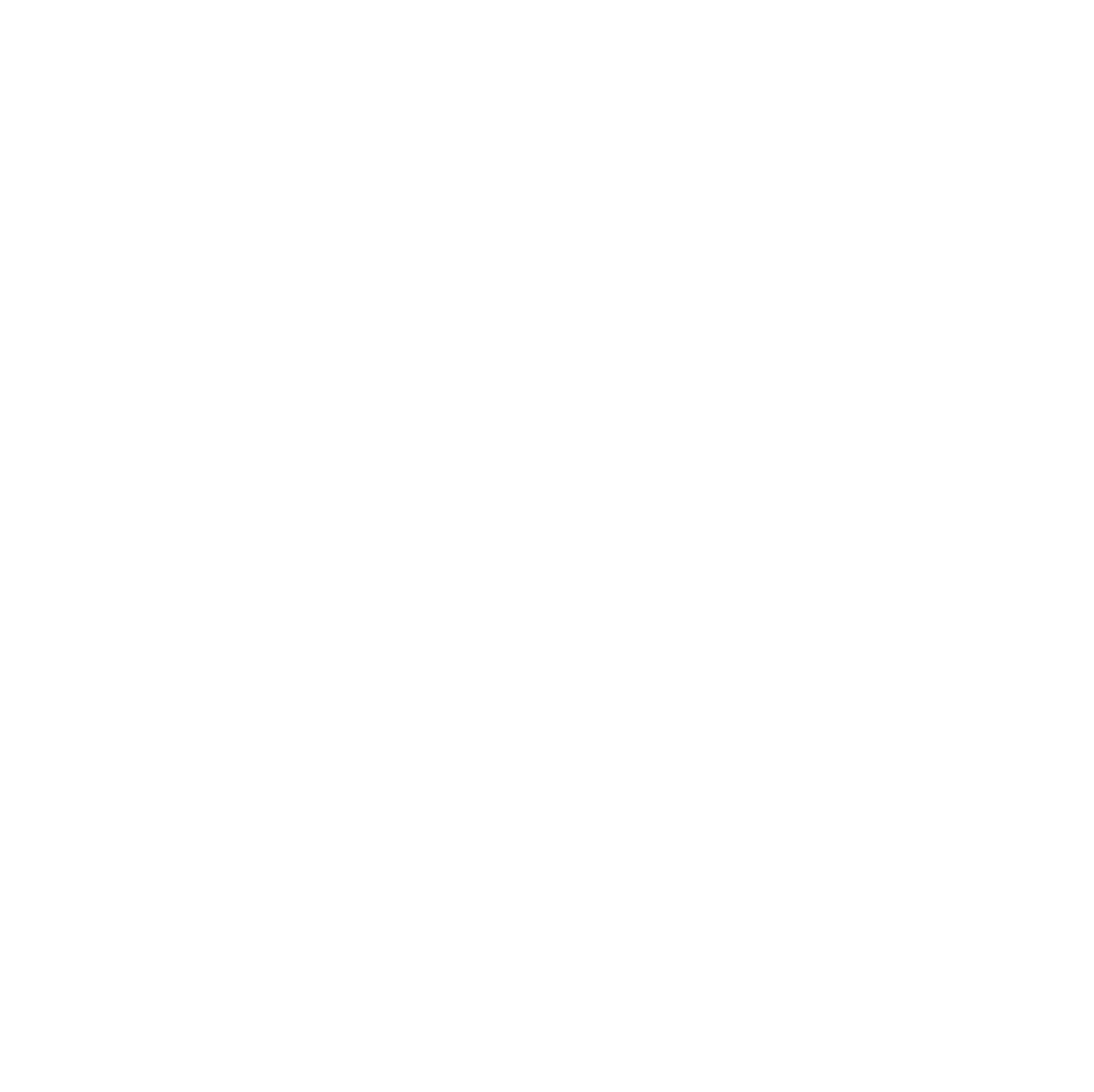
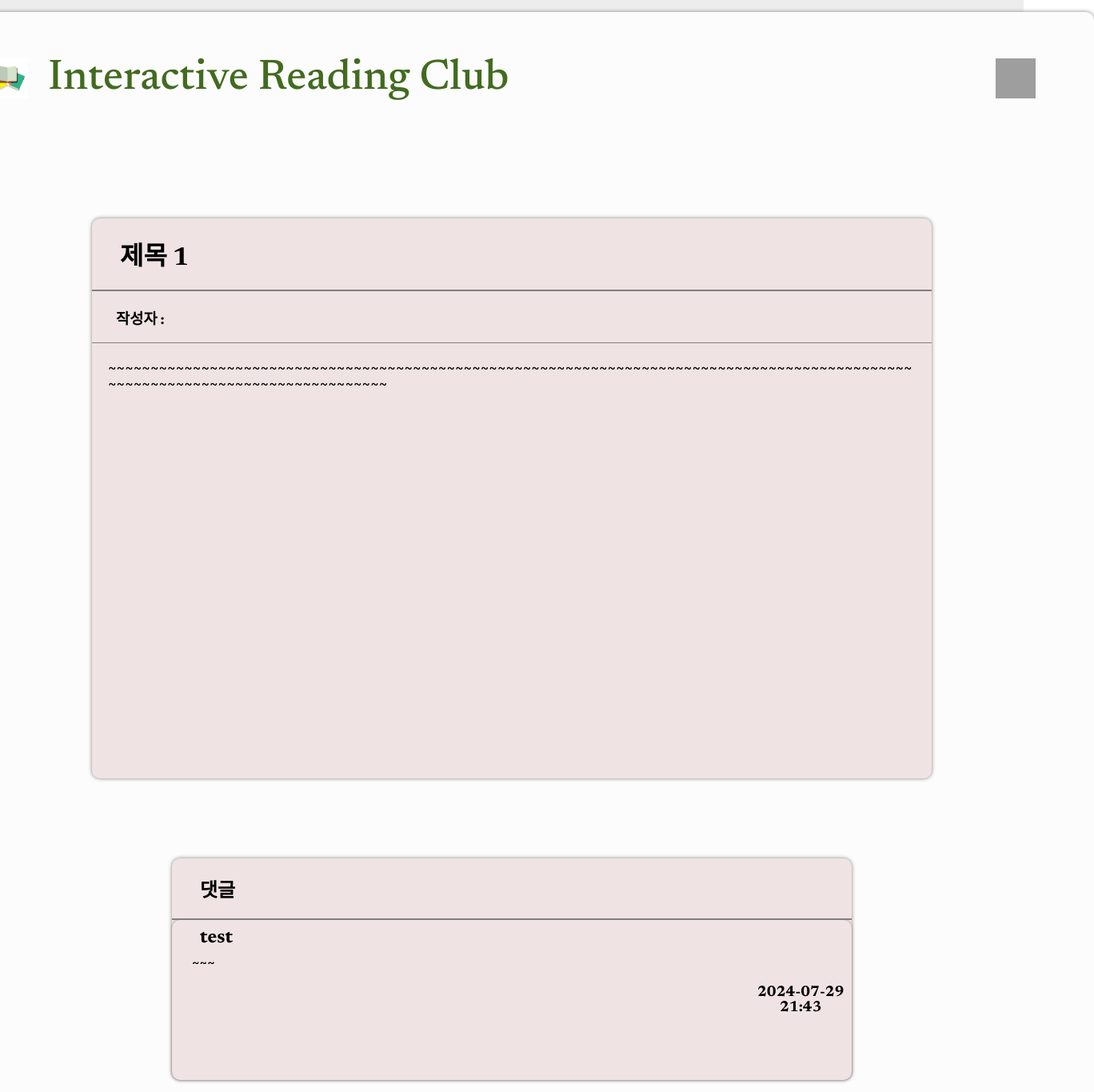
Before and after one commit to jyjs01/Interactive_Reading_Club, a React (Create React App) app: page /post in a window 1280 px wide. Before the commit this address had no page. Shown: the top 1365 px of the page at 80% size, 1368 px wide, since content can reach past the window. Before the commit the page ends 800 px from the top, so only its background shows below. Built offline with nearby package versions, Linux system fonts and the light colour scheme; grey boxes are pictures that could not be loaded.

Commit message:
[frontend] BookClubPage 구현

```diff
--- a/src/App.js
+++ b/src/App.js
@@ -12,6 +12,8 @@ import SearchBookPage from './components/SearchBookPage';
 import BookDetailPage from './components/BookDetailPage';
 import BookClubListPage from './components/BookClubListPage';
 import ManageBookClub from './components/ManageBookClub';
+import BookClubPage from './components/BookClubPage';
+import Post from './components/Post';
 
 function App() {
 
@@ -31,6 +33,8 @@ function App() {
             <Route path="/book/:id" element={<BookDetailPage />} />
             <Route path='/bookclublist' element={<BookClubListPage />} />
             <Route path='/manage_bookclub' element={<ManageBookClub />} />
+            <Route path='/bookclub' element={<BookClubPage />} />
+            <Route path='/post' element={<Post />} />
           </Routes>
         </Router>
       </UserProvider>
--- /dev/null
+++ b/src/components/BookClubPage.js
@@ -0,0 +1,175 @@
+import React, { useEffect, useState } from 'react';
+import Modal from 'react-modal';
+import { useNavigate } from 'react-router-dom';
+import { useUser } from '../UserContext';
+import { toast, ToastContainer } from 'react-toastify';
+import 'react-toastify/dist/ReactToastify.css';
+import styled from 'styled-components';
+import Nav from './Nav';
+
+const Center = styled.div`
+    display: flex;
+    justify-content: center;
+    background-color: #EDEDED;
+`;
+
+// 메인컨테이너
+const MainContainer = styled.div`
+    width: 1440px;
+    background-color: #FCFCFC;
+    border-radius: 10px;
+    box-shadow: 0 0 5px grey;
+    padding: 8px;
+    margin: 15px;
+`;
+
+// 첫번째 컨테이너
+const FirstContainer = styled.div`
+    display: flex;
+    justify-content: space-around;
+    align-items: center;
+    width: inherit;
+    margin-top: 200px;
+    margin-bottom: 50px;
+`;
+
+// 게시글 컨테이너
+const PostContainer = styled.div`
+    width: 950px;
+    height: 700px;
+    border: transparent;
+    border-radius: 10px;
+    background-color: #E0D3D3;
+    box-shadow: 0 0 5px grey;
+`;
+
+// 오른쪽 컨테이너
+const RightContainer = styled.div`
+    display: flex;
+    flex-direction: column;
+    justify-content: space-between;
+    height: 700px;
+`;
+
+// 독서 클럽 정보 컨테이너
+const BookClubInfoContainer = styled.div`
+    display: flex;
+    flex-direction: column;
+    justify-content: space-around;
+    width: 400px;
+    height: 300px;
+    border: transparent;
+    border-radius: 10px;
+    background-color: #E0D3D3;
+    box-shadow: 0 0 5px grey;
+`;
+
+// 테이블
+const Table = styled.table`
+    width: inherit;
+    font-family: "Newsreader";
+    text-align: center;
+    border-spacing: 0;
+`;
+
+// 행
+const Tr = styled.tr`
+    height: ${(props) => (props.height === 'post' ? '100px' : '50px')};
+    box-shadow: ${(props) => (props.shadow === 'post' ? '0 0 3px grey' : '')};
+    &:hover {
+        background-color: ${(props) => (props.color === 'post' ? '#C1B0B0' : '')};
+    }
+`;
+
+const Th = styled.th`
+    border-radius: 0 10px 10px 10px;
+    width: ${(props) => (props.width === 'title' ? '200px' : '100px')};
+`;
+
+// 게시글 행
+const Post = styled.tbody`
+    cursor: pointer;
+    box-shadow: 0 0 3px grey;
+`;
+
+// 내용
+const Section = styled.td`
+`;
+
+// 인원 현황 컨테이너
+const BookClubMembersContainer = styled.div`
+    display: flex;
+    flex-direction: column;
+    justify-content: space-around;
+    width: 400px;
+    height: 300px;
+    border: transparent;
+    border-radius: 10px;
+    padding: 5px;
+    background-color: #E0D3D3;
+    box-shadow: 0 0 5px grey;
+`;
+
+// 버튼 컨테이너
+const ButtonContainer = styled.div`
+    display: flex;
+    justify-content: space-around;
+    width: inherit;
+    margin-bottom: 50px;
+`;
+
+// 버튼
+const Button = styled.button`
+    background-color: #426B1F;
+    border-radius: 10px;
+    color: white;
+    width: 190px;
+    height: 50px;
+    border: transparent;
+    cursor: pointer;
+    font-size: 15pt;
+`;
+
+function BookClubPage() {
+
+    const navigate = useNavigate();
+
+    const GotoPost = () => { navigate('/post'); };
+
+    return (
+        <Center>
+            <MainContainer>
+                <Nav />
+                <FirstContainer>
+                    <PostContainer>
+                        <Table>
+                            <thead>
+                                <Tr>
+                                    <Th width='title'>제목</Th>
+                                    <Th>작성자</Th>
+                                    <Th>작성일자</Th>
+                                </Tr>
+                            </thead>
+                            <Post>
+                                <Tr height='post' color='post' shadow='post' onClick={GotoPost}>
+                                    <Section>셀 1</Section>
+                                    <Section>셀 2</Section>
+                                    <Section>셀 3</Section>
+                                </Tr>
+                            </Post>
+                        </Table>
+                    </PostContainer>
+                    <RightContainer>
+                        <BookClubInfoContainer></BookClubInfoContainer>
+                        <BookClubMembersContainer></BookClubMembersContainer>
+                    </RightContainer>
+                </FirstContainer>
+                <ButtonContainer>
+                    <Button>게시글 작성</Button>
+                </ButtonContainer>
+            </MainContainer>
+        </Center>
+    )
+}
+
+export default BookClubPage;
--- /dev/null
+++ b/src/components/Post.js
@@ -0,0 +1,190 @@
+import React, { useEffect, useState } from 'react';
+import Modal from 'react-modal';
+import { useNavigate } from 'react-router-dom';
+import { useUser } from '../UserContext';
+import { toast, ToastContainer } from 'react-toastify';
+import 'react-toastify/dist/ReactToastify.css';
+import styled from 'styled-components';
+import Nav from './Nav';
+
+const Center = styled.div`
+    display: flex;
+    justify-content: center;
+    background-color: #EDEDED;
+`;
+
+// 메인컨테이너
+const MainContainer = styled.div`
+    width: 1440px;
+    background-color: #FCFCFC;
+    border-radius: 10px;
+    box-shadow: 0 0 5px grey;
+    padding: 8px;
+    margin: 15px;
+`;
+
+// 첫번째 컨테이너
+const FirstContainer = styled.div`
+    display: flex;
+    justify-content: space-around;
+    align-items: center;
+    width: inherit;
+    margin-top: 100px;
+`;
+
+// 게시글 컨테이너
+const PostContainer = styled.div`
+    width: 1050px;
+    height: 700px;
+    border: transparent;
+    border-radius: 10px;
+    background-color: #F0E3E3;
+    box-shadow: 0 0 5px grey;
+`;
+
+// 상단 컨테이너
+const UpContainer = styled.div`
+    display: flex;
+    justify-content: space-between;
+    width: inherit;
+    border-bottom: 2px solid grey;
+`;
+
+// 게시글 제목
+const PostTitle = styled.h1`
+    font-family: "Newsreader";
+    margin-left: 35px;
+`;
+
+// 중간 컨테이너
+const MiddleContainer = styled.div`
+    display: flex;
+    justify-content: space-between;
+    width: inherit;
+    border-bottom: 1px solid grey;
+`;
+
+// 게시글 작성자
+const PostWritter = styled.h3`
+    font-family: "Newsreader";
+    margin-left: 30px;
+`;
+
+// 하단 컨테이너
+const DownContainer = styled.div`
+    margin : ${(props) => (props.id === 'post' ? '20px' : '0')};
+    word-wrap: break-word;
+`;
+
+// 두번째 컨테이너
+const SecondContainer = styled.div`
+    display: flex;
+    justify-content: space-around;
+    align-items: center;
+    width: inherit;
+    margin: 100px 0;
+`;
+
+// 댓글 컨테이너
+const CommentContainer = styled.div`
+    width: 850px;
+    border: transparent;
+    border-radius: 10px;
+    background-color: #F0E3E3;
+    box-shadow: 0 0 5px grey;
+`;
+
+// 댓글 컨테이너 제목
+const CommentContainerTitle = styled.h2`
+    font-family: "Newsreader";
+    margin-left: 35px;
+`;
+
+// 댓글
+const Comment = styled.div`
+    display: flex;
+    height: 200px;
+    box-shadow: 0 0 3px grey;
+    border-radius: 10px;
+`;
+
+// 왼쪽 컨테이너
+const Left = styled.div`
+    flex: 0.85;
+    display: flex;
+    flex-direction: column;
+`;
+
+// 댓글 작성자
+const CommentWritter = styled.h2`
+    flex: 0.1;
+    font-family: "Newsreader";
+    margin: 10px 0 0 35px;
+`;
+
+// 댓글 내용
+const CommentSection = styled.h3`
+    flex: 0.9;
+    font-family: "Newsreader";
+    margin: 10px 10px 10px 25px;
+    word-wrap: break-word;
+`;
+
+// 오른쪽 컨테이너
+const Right = styled.div`
+    flex: 0.15;
+    display: flex;
+    justify-content: center;
+    align-items: center;
+`;
+
+// 댓글 작성일자
+const CommentDate = styled.h3`
+    font-family: "Newsreader";
+    word-wrap: break-word;
+    text-align: center;
+`;
+
+function Post() {
+
+    return (
+        <Center>
+            <MainContainer>
+                <Nav />
+                <FirstContainer>
+                    <PostContainer>
+                        <UpContainer>
+                            <PostTitle>제목 1</PostTitle>
+                        </UpContainer>
+                        <MiddleContainer>
+                            <PostWritter>작성자 : </PostWritter>
+                        </MiddleContainer>
+                        <DownContainer id='post'>
+                            ~~~~~~~~~~~~~~~~~~~~~~~~~~~~~~~~~~~~~~~~~~~~~~~~~~~~~~~~~~~~~~~~~~~~~~~~~~~~~~~~~~~~~~~~~~~~~~~~~~~~~~~~~~~~~~~~~~~~~~~~~~~~~~~~
+                        </DownContainer>
+                    </PostContainer>
+                </FirstContainer>
+                <SecondContainer>
+                    <CommentContainer>
+                        <UpContainer>
+                            <CommentContainerTitle>댓글</CommentContainerTitle>
+                        </UpContainer>
+                        <DownContainer>
+                            <Comment>
+                                <Left>
+                                    <CommentWritter>test</CommentWritter>
+                                    <CommentSection>~~~</CommentSection>
+                                </Left>
+                                <Right>
+                                    <CommentDate>2024-07-29 21:43</CommentDate>
+                                </Right>
+                            </Comment>
+                        </DownContainer>
+                    </CommentContainer>
+                </SecondContainer>
+            </MainContainer>
+        </Center>
+    )
+}
+
+export default Post;
```
